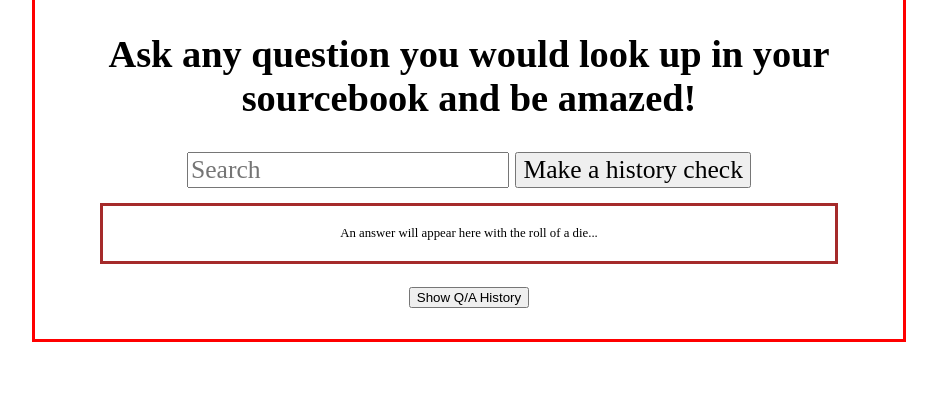
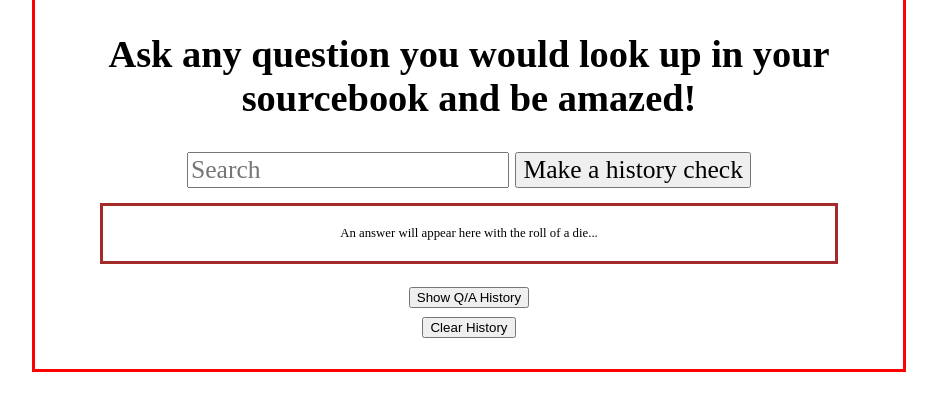
Before and after one commit to kaitab/dndrag, a Flask app: page / in a window 1280 px wide. Shown: the part 319-730 px from the top of the page, without its empty margins (171-1108 px from the left). Run offline with Flask 3, Linux system fonts and the light colour scheme; parts of the project's set-up code (start-up, migrations or seed data) failed here and were passed over.

Commit message:
implemented db clearing + associated tests

```diff
--- a/src/app/routes.py
+++ b/src/app/routes.py
@@ -1,8 +1,9 @@
 from . import rag
-from flask import request, render_template, Blueprint
-from dnd_rag.query_history import log_query, all_queries
+from flask import request, render_template, Blueprint, redirect, url_for
+from dnd_rag.query_history import log_query, all_queries, clear_query_history
 
 main_bp = Blueprint('main', __name__)
+
 
 @main_bp.route("/", methods=["GET", "POST"])
 def main_page():
@@ -21,3 +22,8 @@ def main_page():
         except Exception as e:
             print(e)
             return render_template("mainpage.html", response="Looks like we rolled a Nat 1! Something went wrong on our end, so please try again")
+
+@main_bp.route("/clear", methods=["POST"])
+def clear_history():
+    clear_query_history()
+    return redirect(url_for('main.main_page'))
--- a/src/app/templates/mainpage.html
+++ b/src/app/templates/mainpage.html
@@ -14,8 +14,12 @@
         <input type="submit" value="Make a history check"/>
     </form>
     <p>{{response}}</p>
-
-    <button onclick="toggleVisibility()">Show Q/A History</button>
+    <div class="button-container">
+        <button id="show_hide_button" onclick="toggleVisibility()">Show Q/A History</button>
+        <form action="{{url_for('main.clear_history')}}", method="post">
+            <button type="submit">Clear History</button>
+        </form>
+    </div>
     <ul id="q_history" class="hidden">
         {% for q in history %}
             <li>{{ q.content }}: {{ q.reply }} | {{ q.date}}</li>
@@ -25,6 +29,15 @@
         function toggleVisibility() {
             var element = document.getElementById("q_history");
             element.classList.toggle("hidden");
+
+            var button = document.getElementById("show_hide_button")
+
+            if (element.classList.contains("hidden")) {
+                button.textContent = 'Show Q/A History'
+            }
+            else {
+                button.textContent = 'Hide Q/A History'
+            }
         }
     </script>
 </body>
--- a/src/dnd_rag/query_history.py
+++ b/src/dnd_rag/query_history.py
@@ -15,3 +15,7 @@ def all_queries():
     queries = Query.query.all()
     data = [{'content': q.content, 'reply': q.reply, 'date': q.date} for q in queries]
     return data
+
+def clear_query_history():
+    Query.query.delete()
+    db.session.commit()
```
Also changed, not shown: tests/test_db.py (+38 -6 lines), src/instance/db.sqlite, 1 other file.
